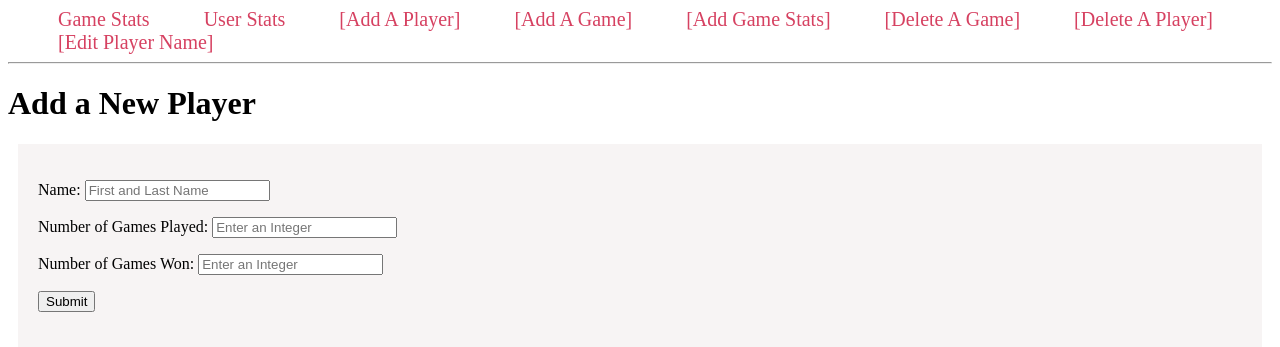
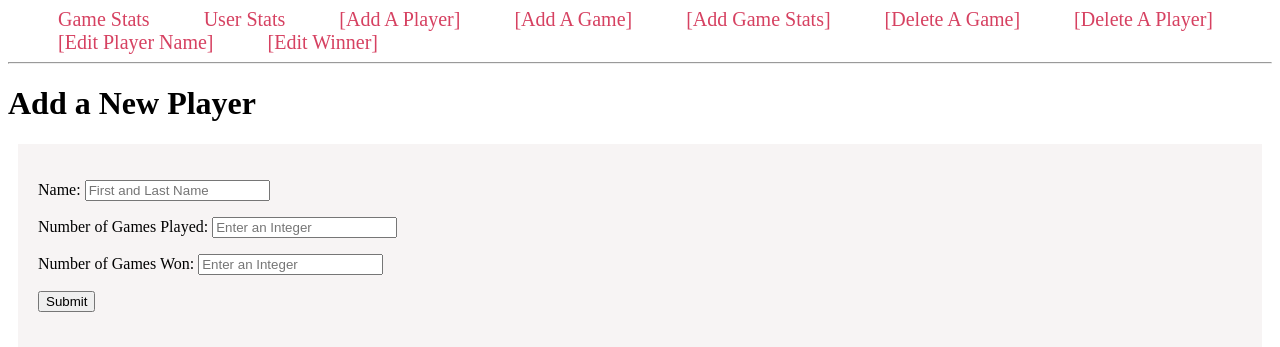
Before and after one commit to dthai2/MonopolyData, a Flask app: page /create/ in a window 1280 px wide. Shown: the top 347 px of the page. Run offline with Flask 2, Linux system fonts and the light colour scheme; some libraries are stand-ins or nearby versions.

Commit message:
Update base.html

```diff
--- a/templates/base.html
+++ b/templates/base.html
@@ -42,6 +42,7 @@
         <a href="{{ url_for('gamedelete') }}">[Delete A Game]</a>
         <a href="{{ url_for('playerdelete') }}">[Delete A Player]</a>
         <a href="{{ url_for('edit') }}">[Edit Player Name]</a>
+        <a href="{{ url_for('winner') }}">[Edit Winner]</a>
         <a href="#"></a>
     </nav>
     <hr>
```
